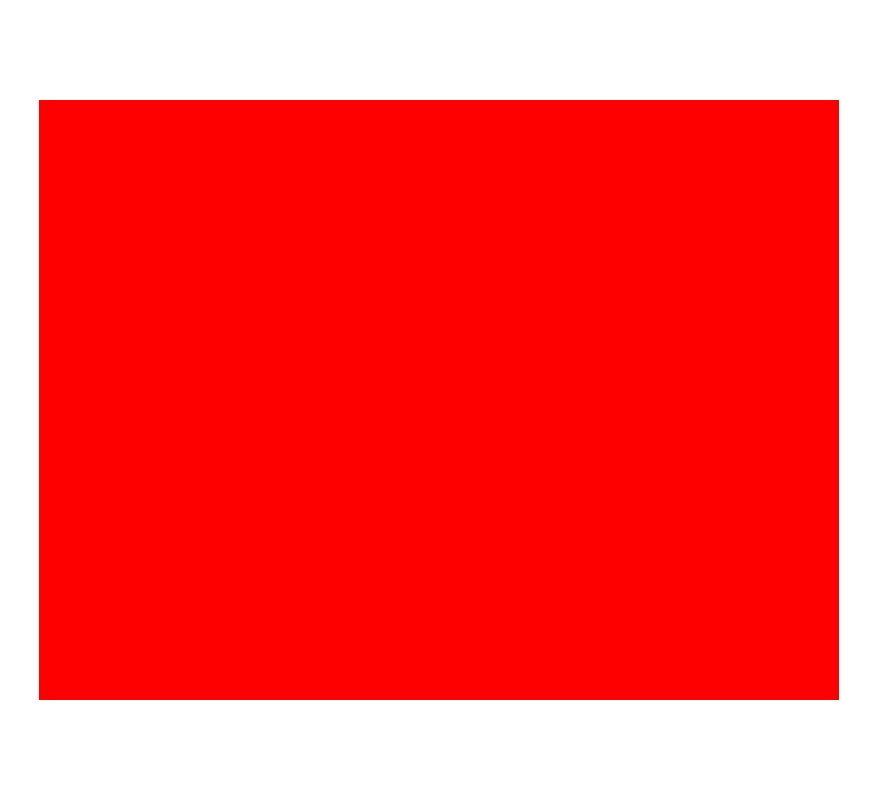
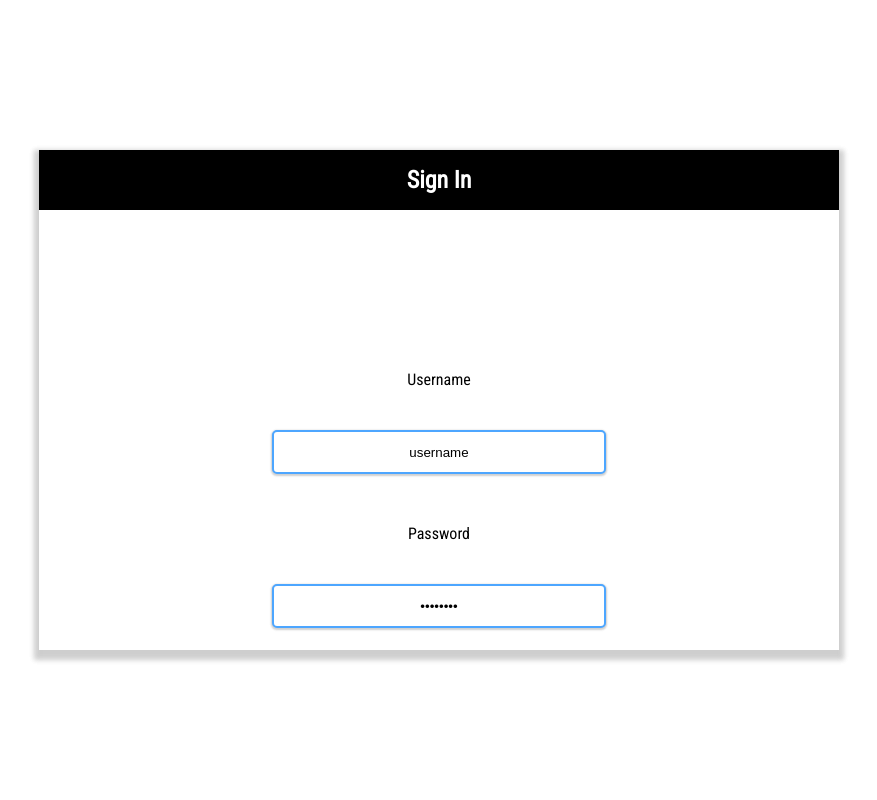
Before and after one commit to heyOnuoha/propasal-work, a PHP site: page /log-in.html in a window 1280 px wide. Shown: the whole page, without its empty margins (201-1078 px from the left). Run offline with PHP 8.4, Linux system fonts and the light colour scheme.

Commit message:
favour changes

```diff
--- a/css/log-in.css
+++ b/css/log-in.css
@@ -2,6 +2,7 @@
 * {
     margin: 0px;
     padding: 0px;
+    line-height: 20px;
 }
 
 body {
@@ -11,9 +12,46 @@ body {
     font-family: 'Roboto Condensed', sans-serif;
 }
 
-section {
+#form_container {
+    height: 100%;
+    padding: 20px;
+    margin: 40px auto;
+    box-sizing: border-box;
+}
+
+.form {
     height: 500px;
-    margin: 100px auto;
+    margin: 150px auto;
+    box-shadow: 0 5px 5px 5px rgb(0, 0, 0, 0.1) , 0 5px 5px 5px rgb(0, 0, 0, 0.1);
+}
+
+.form header {
+    background: black;
+    padding: 20px;
+    color: white;
+    box-sizing: border-box;
+}
+
+form {
     padding: 50px;
-    background: red;
+    box-sizing: border-box;
 }
+
+form p {
+    padding: 10px;
+    margin: 40px;
+    margin-bottom: 10px;
+}
+
+form h1 {
+
+}
+
+input {
+    border: 2px solid #4da6ff;
+    width: 50%;
+    height: 40px;
+    border-radius: 5px;
+    box-shadow: 0 1px 2px 1px rgb(0, 0, 0, 0.1) , 0 1px 2px 1px rgb(0, 0, 0, 0.1);
+    text-align: center;
+}
--- a/log-in.html
+++ b/log-in.html
@@ -6,13 +6,27 @@
         <meta charset="UTF-8" />
         <meta name="viewport" content="width=device-width, initial-scale = 1" />
 
-        <link rel="stylesheet" type="text/css" href="css/log-in.css" />
+        <link rel="stylesheet" type="text/css" href="css/log-in.css" media="screen"/>
         <link href="https://fonts.googleapis.com/css?family=Roboto+Condensed" rel="stylesheet">
     </head>
     <body>
         <center>
             <section>
-
+                <div class="form">
+                    <header>
+                        <h1>Sign In</h1>
+                    </header>
+                    <div id="form_container">
+                        <center>
+                            <form name="log_in" action="#">
+                                <p>Username</p><br>
+                                <input name="name_field" value="username" type="text"/>
+                                <p>Password</p><br>
+                                <input name="password_field" value="password" type="password" />
+                            </form>
+                        </center>
+                    </div>
+                </div>
             </section>
         </center>
     </body>
```
Also changed, not shown: images/login_background.png (added), images/paper.jpg (added), images/rough-beige-paper-texture.jpg (added).
